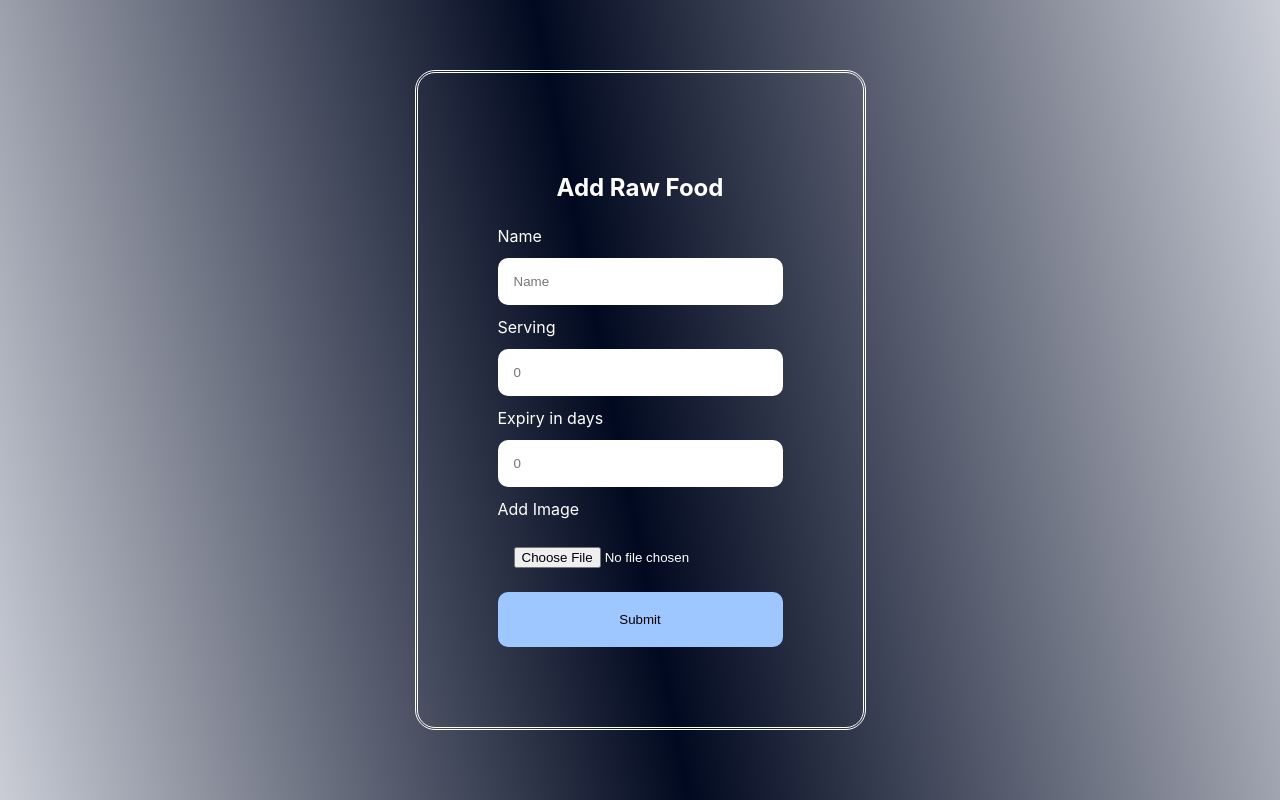
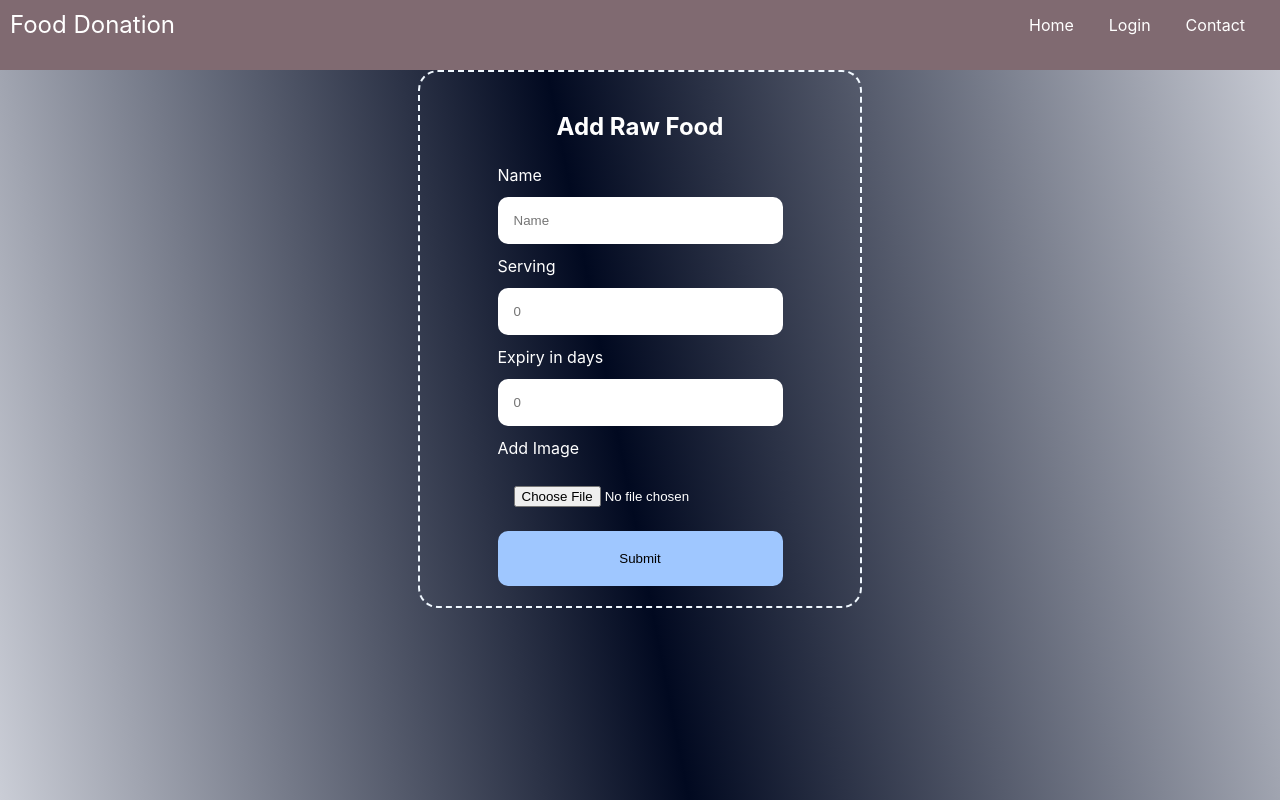
Before and after one commit to TanmayDeshpande02/Food_Donation, a React (Create React App) app: page /AddLOF in a window 1280 px wide. Built offline with nearby package versions, Linux system fonts and the light colour scheme.

Commit message:
Navbar and routes added

```diff
--- a/src/App.js
+++ b/src/App.js
@@ -1,22 +1,27 @@
 import React, { useState } from "react";
-import { BrowserRouter as Router, Switch, Route } from "react-router-dom";
+import { BrowserRouter as Router, Routes, Route } from "react-router-dom";
 import './App.css';
-import {Login, Register, AddRawFood,AddLOF} from './Pages/index';
+import { Login, Register, AddRawFood, AddLOF } from './Pages/index';
 
 function App() {
   const [currentForm, setCurrentForm] = useState('login');
 
   const toggleForm = (formName) => {
     setCurrentForm(formName);
-  }
+  };
+
   return (
-    <div className="App">
-      {/* {
-        currentForm === "login" ? <Login onFormSwitch={toggleForm} /> : <Register onFormSwitch={toggleForm}/>
-      } */}
-      <AddLOF/>
-    </div>
-
+    <Router>
+      <div className="App">
+        <Routes>
+          <Route path="/login" element={<Login onFormSwitch={toggleForm} />} />
+          <Route path="/register" element={<Register onFormSwitch={toggleForm} />} />
+          <Route path="/AddLOF" element={<AddLOF />} />
+          <Route path="/AddRawFood" element={<AddRawFood />} />
+          <Route path="/" element={<Login onFormSwitch={toggleForm} />} />
+        </Routes>
+      </div>
+    </Router>
   );
 }
 
--- /dev/null
+++ b/src/Component/Navbar.css
@@ -0,0 +1,31 @@
+/* Navbar.css */
+.navbar {
+    background-color: #806a71;
+    color: white;
+    padding: 10px;
+    height: 50px;
+  }
+
+  .nav-container {
+    display: flex;
+    justify-content: space-between;
+    align-items: center;
+  }
+
+  .nav-logo {
+    color: white;
+    font-size: 1.5rem;
+    text-decoration: none;
+  }
+
+  .nav-link {
+    color: white;
+    text-decoration: none;
+    padding: 5px 10px;
+    border-radius: 5px;
+    margin-right: 15px;
+  }
+
+  .nav-link:hover {
+    background-color: rgba(255, 255, 255, 0.2);
+  }
--- a/src/Component/Navbar.jsx
+++ b/src/Component/Navbar.jsx
@@ -0,0 +1,28 @@
+// Navbar.js
+import React from 'react';
+import './Navbar.css';
+
+const Navbar = () => {
+  return (
+    <nav className="navbar">
+      <div className="nav-container">
+        <a href="/" className="nav-logo">
+          Food Donation
+        </a>
+        <div>
+          <a href="/" className="nav-link">
+            Home
+          </a>
+          <a href="/login" className="nav-link">
+            Login
+          </a>
+          <a href="/contact" className="nav-link">
+            Contact
+          </a>
+        </div>
+      </div>
+    </nav>
+  );
+};
+
+export default Navbar;
--- /dev/null
+++ b/src/Component/index.js
@@ -0,0 +1 @@
+export {default as Navbar} from "./Navbar"
--- a/src/Pages/AddLOF.jsx
+++ b/src/Pages/AddLOF.jsx
@@ -1,5 +1,6 @@
 import React, { useState } from "react";
 import './Log-reg.css';
+import {Navbar} from "../Component/index.js";
 
 const AddLOF = (props) => {
     const [Name, setName] = useState('');
@@ -12,6 +13,9 @@ const AddLOF = (props) => {
     }
     return (
         <>
+
+      <div className="App">
+      <Navbar />
             <div className="auth-form-container">
                 <h2>Add Raw Food</h2>
                 <form className="login-form" onSubmit={handleSubmit}>
@@ -27,6 +31,7 @@ const AddLOF = (props) => {
                 </form>
 
             </div>
+        </div>
         </>
     );
 };
--- a/src/Pages/Log-reg.css
+++ b/src/Pages/Log-reg.css
@@ -1,6 +1,5 @@
 .App {
     text-align: center;
-    display: flex;
     min-height: 100vh;
     align-items: center;
     justify-content: center;
@@ -8,26 +7,32 @@
     /* background-image: linear-gradient(79deg, #a67cf0, #783ed4 48%, #5401c0); */
     background-image: linear-gradient(79deg, rgb(202, 205, 214), rgba(1, 9, 32, 1) 48%, rgb(202, 205, 214));
 
+
   }
   .auth-form-container, .login-form, .register-form {
-    display: flex;
+   display: flex;
 
     flex-direction: column;
   }
+  .auth-form-container {
+    display: flex;
+    flex-direction: column;
+    align-items: center;
+    text-align: center;
+    padding: 20px;
+    max-width: 400px;
+    margin: 0 auto;
+    border-width: 2px;
+    border-radius: 20px;
+    border-color: aliceblue;
+    border-style: dashed;
+  }
 
-  @media screen and (min-width: 600px) {
-    .auth-form-container {
-      padding: 5rem;
-      border: 3px solid white;
-      border-radius: 20px;
-      border-style: double;
-      margin: 0.5rem;
-    }
-  }
 
   label {
     text-align: left;
     padding: 0.25rem 0;
+
   }
 
   input {
```
